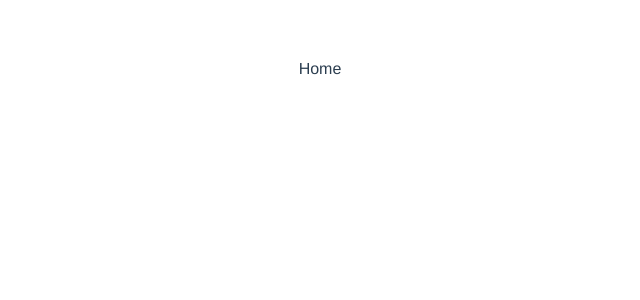
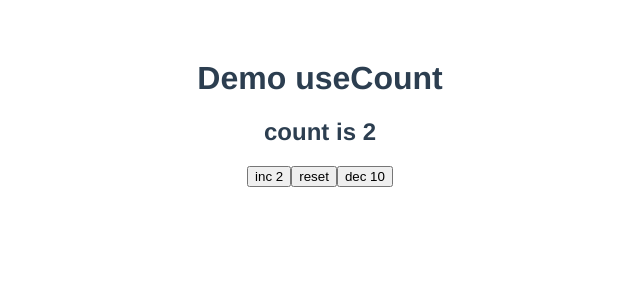
Before and after one commit to HomyeeKing/vue3-UI-Design, a Vue app: page / in a window 1280 px wide. Shown: the top 300 px of the page, without its empty margins (320-960 px from the left). Built offline with nearby package versions, Linux system fonts and the light colour scheme.

Commit message:
config eslint

```diff
--- a/babel.config.js
+++ b/babel.config.js
@@ -1,3 +1,3 @@
 module.exports = {
-  presets: ["@vue/cli-plugin-babel/preset"]
+	presets: ['@vue/cli-plugin-babel/preset']
 };
--- a/src/App.vue
+++ b/src/App.vue
@@ -5,10 +5,10 @@
 </template>
 
 <script lang="ts">
-import { defineComponent } from "vue";
+import { defineComponent } from 'vue';
 
 export default defineComponent({
-  name: "App"
+	name: 'App'
 });
 </script>
 
--- a/src/store/index.ts
+++ b/src/store/index.ts
@@ -3,8 +3,8 @@ export interface State {
   count: number;
 }
 const state: State = {
-  count: 0
+	count: 0
 };
 export const store = createStore({
-  state
+	state
 });
--- /dev/null
+++ b/src/utils/useCount.ts
@@ -0,0 +1,52 @@
+import { ref, Ref, watch } from "vue";
+interface Range {
+  min?: number;
+  max?: number;
+}
+
+interface Result {
+  current: Ref<number>;
+  inc: (delta?: number) => void;
+  dec: (delta?: number) => void;
+  set: (value: number) => void;
+  reset: () => void;
+}
+
+export default function useCount(initialValue: number, range?: Range): Result {
+	const current = ref(initialValue);
+	const inc = (delta?: number): void => {
+		if (typeof delta === "number") {
+			current.value += delta;
+		} else {
+			current.value++;
+		}
+	};
+	const dec = (delta?: number): void => {
+		if (typeof delta === "number") {
+			current.value -= delta;
+		} else {
+			current.value--;
+		}
+	};
+	const set = (value: number): void => {
+		current.value = value;
+	};
+	const reset = () => {
+		current.value = initialValue;
+	};
+	watch(current, (newVal: number, oldVal: number) => {
+		if (newVal === oldVal) return;
+		if (range && range.min && newVal < range.min) {
+			current.value = range.min;
+		} else if (range && range.max && newVal > range.max) {
+			current.value = range.max;
+		}
+	});
+	return {
+		current,
+		inc,
+		dec,
+		set,
+		reset
+	};
+}
--- a/src/views/Home.vue
+++ b/src/views/Home.vue
@@ -1,16 +1,33 @@
 <template>
-  <div>
-    Home
-  </div>
+	<div>
+		<h1>{{ msg }}</h1>
+		<h2>count is {{ count }}</h2>
+		<button @click="inc(2)">inc 2</button>
+		<button @click="reset">reset</button>
+		<button @click="dec(10)">dec 10</button>
+	</div>
 </template>
 
 <script lang="ts">
-import { defineComponent } from "vue";
+import { defineComponent, ref } from 'vue';
+import useCount from '@/utils/useCount';
 export default defineComponent({
-  name: "Home",
-  data() {
-    return {};
-  }
+	name: 'Home',
+	setup() {
+		const { current: count, inc, dec, set, reset } = useCount(2, {
+			min: 1,
+			max: 15
+		});
+		const msg = ref('Demo useCount');
+		return {
+			count,
+			inc,
+			dec,
+			set,
+			reset,
+			msg
+		};
+	}
 });
 </script>
 
```
Also changed, not shown: .eslintrc.js, src/router/index.ts (indentation only), vue.config.js (added). Lines whose indentation alone changed are shown as unchanged.
